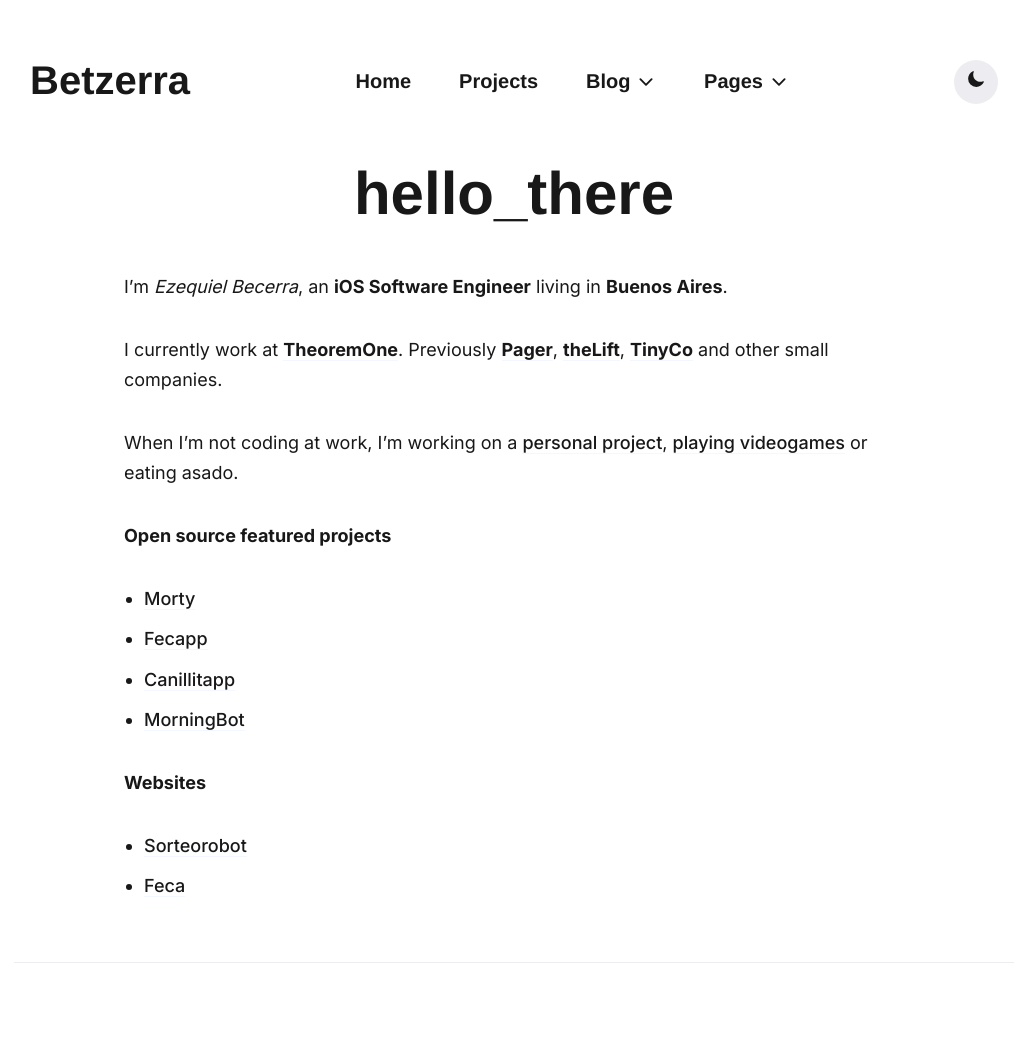
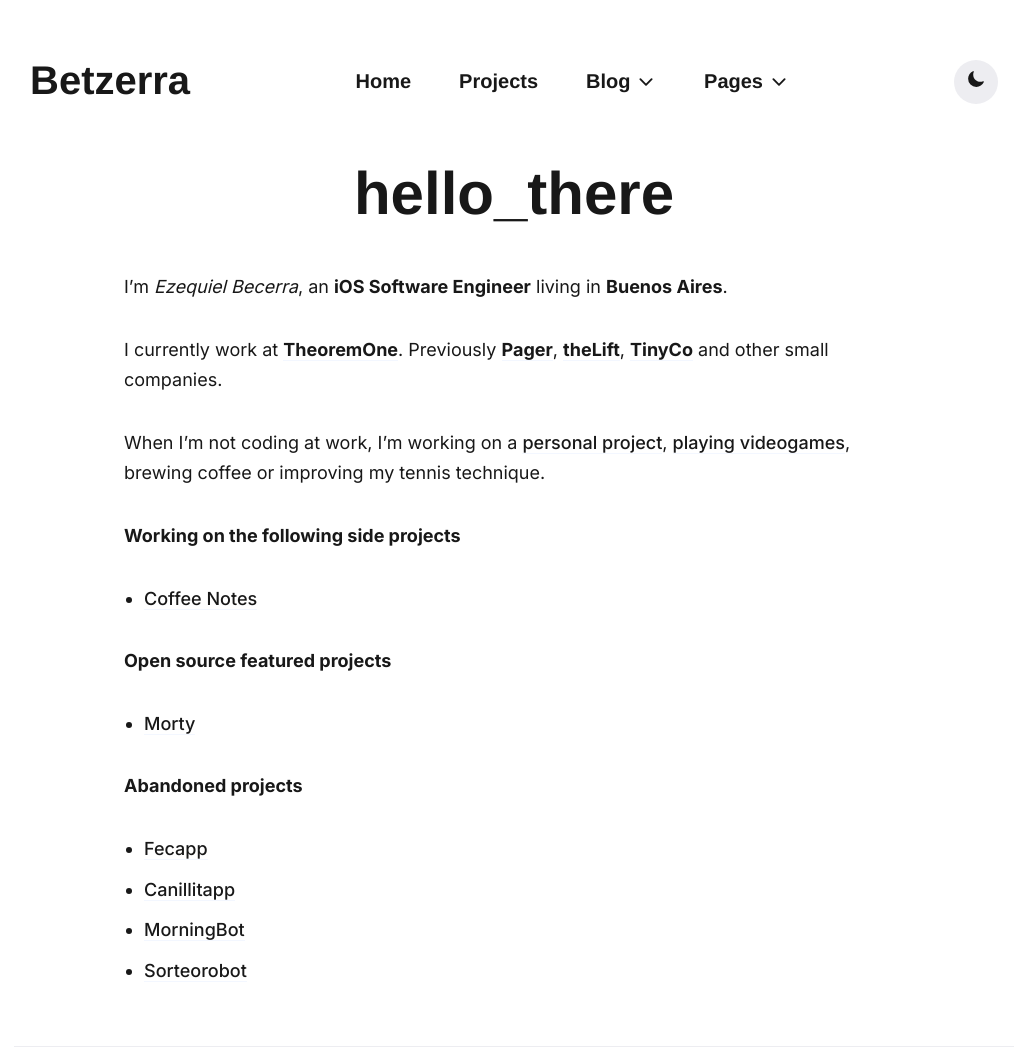
Before and after one commit to betzerra/betzerra.github.io, a Jekyll site: the page built from _pages/about.md, in a window 1280 px wide, cut to the strip 0-1059 px from the top of the page. Shown: the whole strip, without its empty margins (126-1155 px from the left). Built offline with Jekyll 4.4.1, drawn with Linux system fonts in a browser that asks for light colours; some web fonts are replaced.

Commit message:
Updated About page

```diff
--- a/_pages/about.md
+++ b/_pages/about.md
@@ -8,14 +8,16 @@
 
 I currently work at [__TheoremOne__](https://theoremone.co). Previously [__Pager__](http://www.pager.com), [__theLift__](http://thelift.net), [__TinyCo__](http://www.tinyco.com) and other small companies.
 
-When I'm not coding at work, I'm working on a [personal project](http://www.github.com/betzerra), [playing videogames](https://www.instagram.com/p/BE1UOmBSlM0/?taken-by=betzerra) or eating asado.
+When I'm not coding at work, I'm working on a [personal project](http://www.github.com/betzerra), [playing videogames](https://www.instagram.com/p/BE1UOmBSlM0/?taken-by=betzerra), brewing coffee or improving my tennis technique.
+
+__Working on the following side projects__
+- [Coffee Notes](https://www.betzerra.com/project/coffee-notes)
 
 __Open source featured projects__
 - [Morty](https://github.com/betzerra/morty)
+
+__Abandoned projects__
 - [Fecapp](https://github.com/betzerra/Fecapp)
 - [Canillitapp](https://github.com/canillitapp/)
 - [MorningBot](https://github.com/betzerra/MorningBot)
-
-__Websites__
 - [Sorteorobot](https://sorteorobot.com)
-- [Feca](https://tomafeca.com)
```
